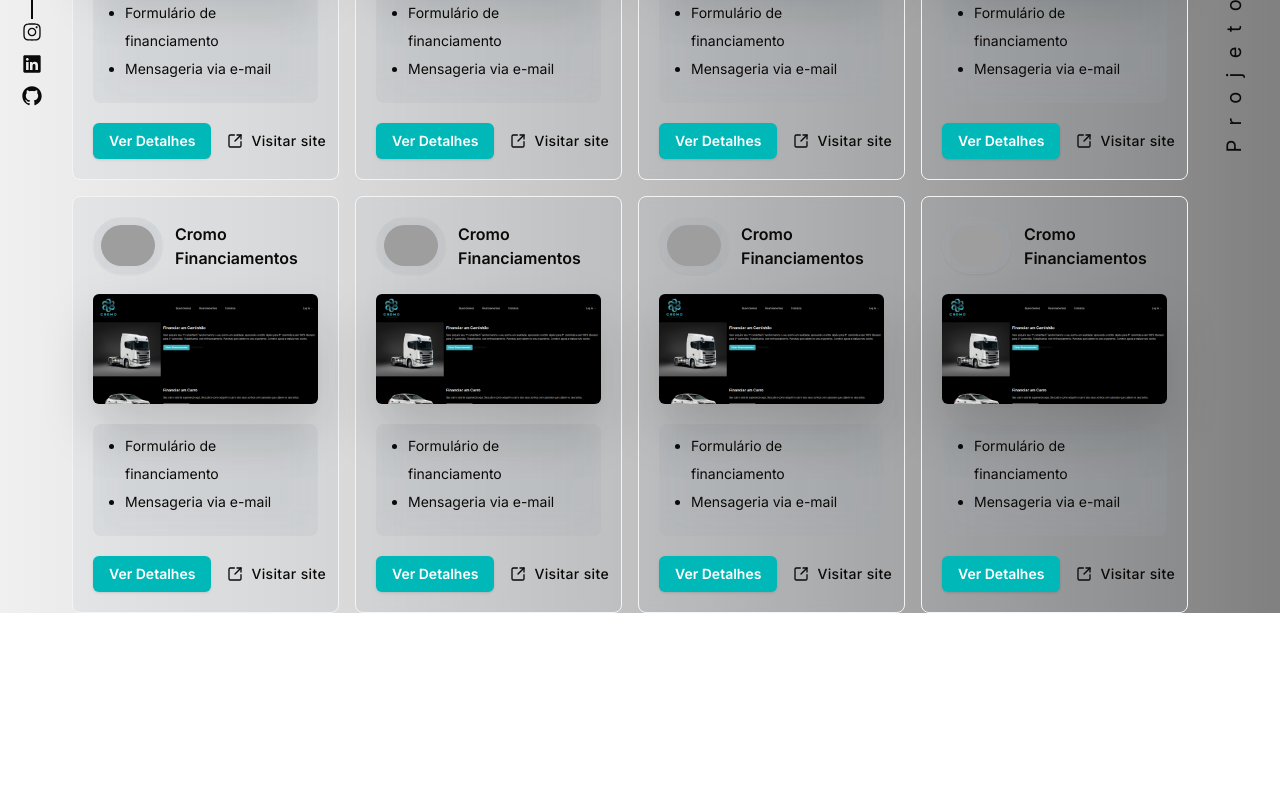
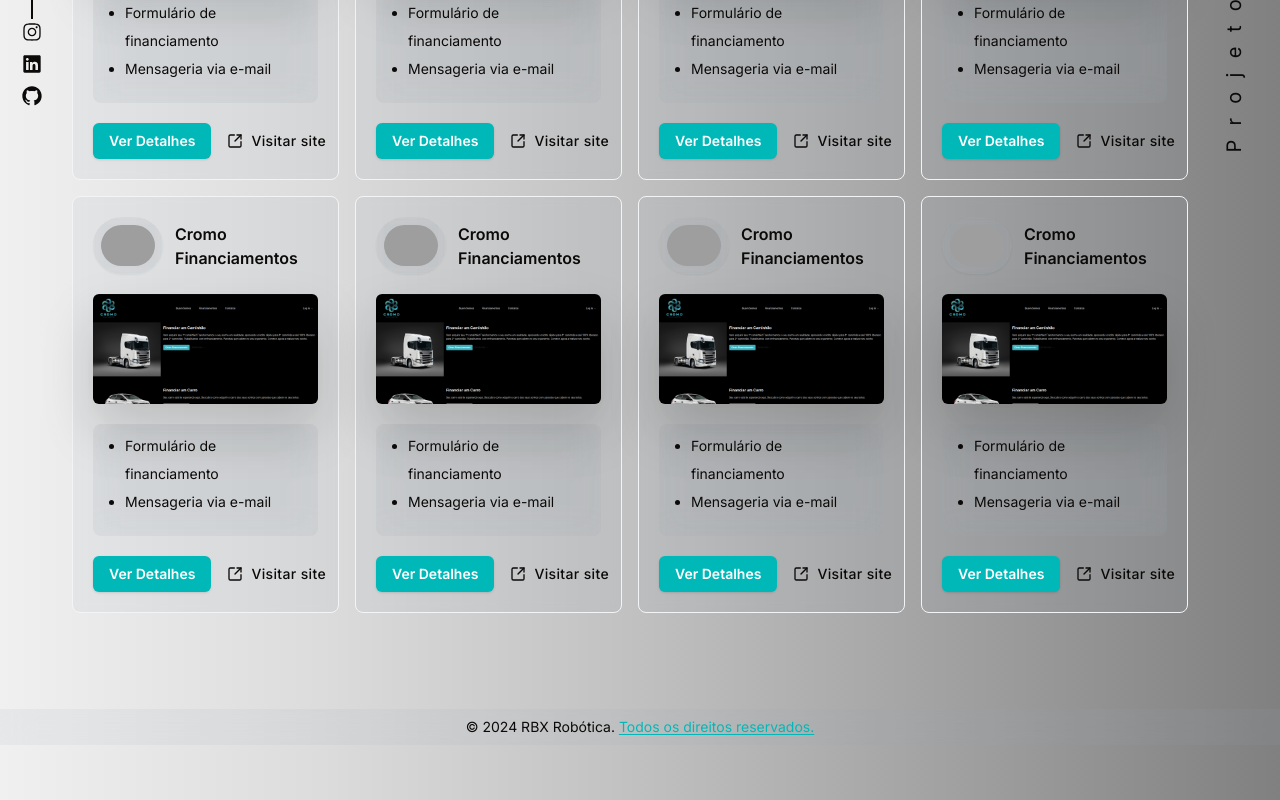
Before and after one commit to rbxrobotica/rbx-robotica-frontend, a Next.js app: page / in a window 1280 px wide. Shown: the part 500-1300 px from the top of the page. Before the commit the page ends 1113 px from the top, so only its background shows below. Built offline with nearby package versions, Linux system fonts and the light colour scheme; grey boxes are pictures that could not be loaded.

Commit message:
feat: adicionando footer e mais BackgroundPattern

```diff
--- a/src/app/page.tsx
+++ b/src/app/page.tsx
@@ -232,6 +232,10 @@
           <NavigationMenuBar />
           <BackgroundPattern position="top-40" left="left-40" />
           <BackgroundPattern position="bottom-48" right="right-80" />
+          <BackgroundPattern position="-bottom-10" left="left-80" />
+          <BackgroundPattern position="top-120" right="right-80" />
+          <BackgroundPattern position="-bottom-80" right="right-80" />
+
           <main className="container mt-16">
             <div className="space-y-3">
               <p className="text-3xl font-bold tracking-wide">
@@ -263,6 +267,9 @@
           <p className="vertical-text text-xl tracking-[.9rem]">Projetos</p>
         </div>
       </div>
+      <footer className="bg-gray-400 h-auto mt-24 p-2 bg-clip-padding backdrop-filter backdrop-blur-lg bg-opacity-10 text-sm text-center">
+        © 2024 RBX Robótica. <span className="underline underline-offset-2 text-primary">Todos os direitos reservados.</span>
+      </footer>
     </Suspense>
   );
 };
```
